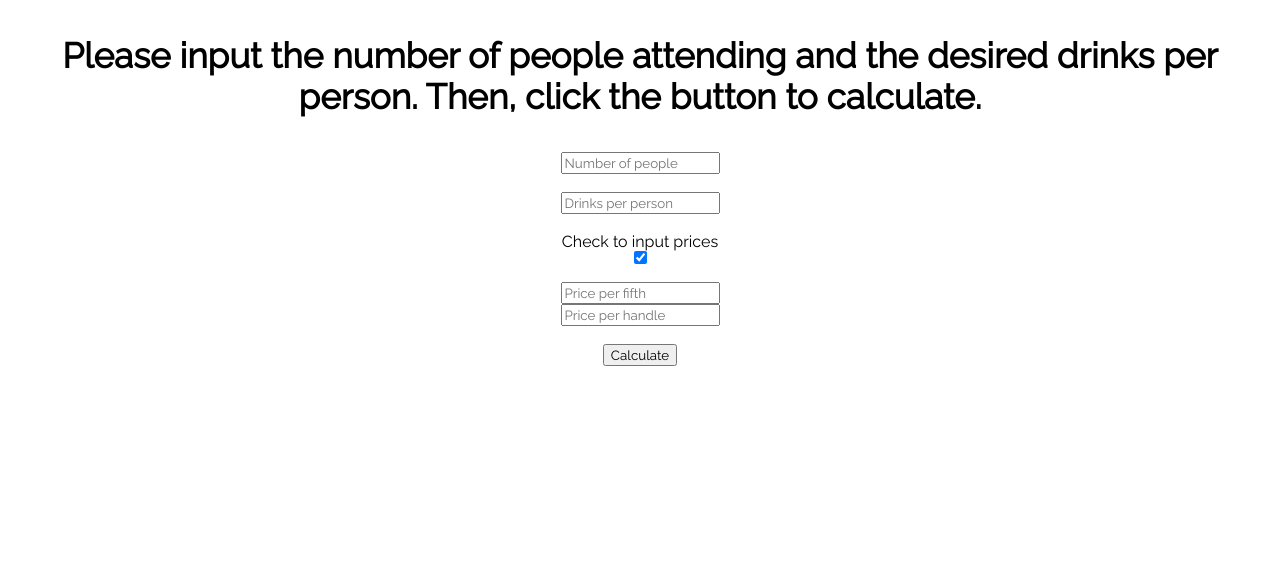
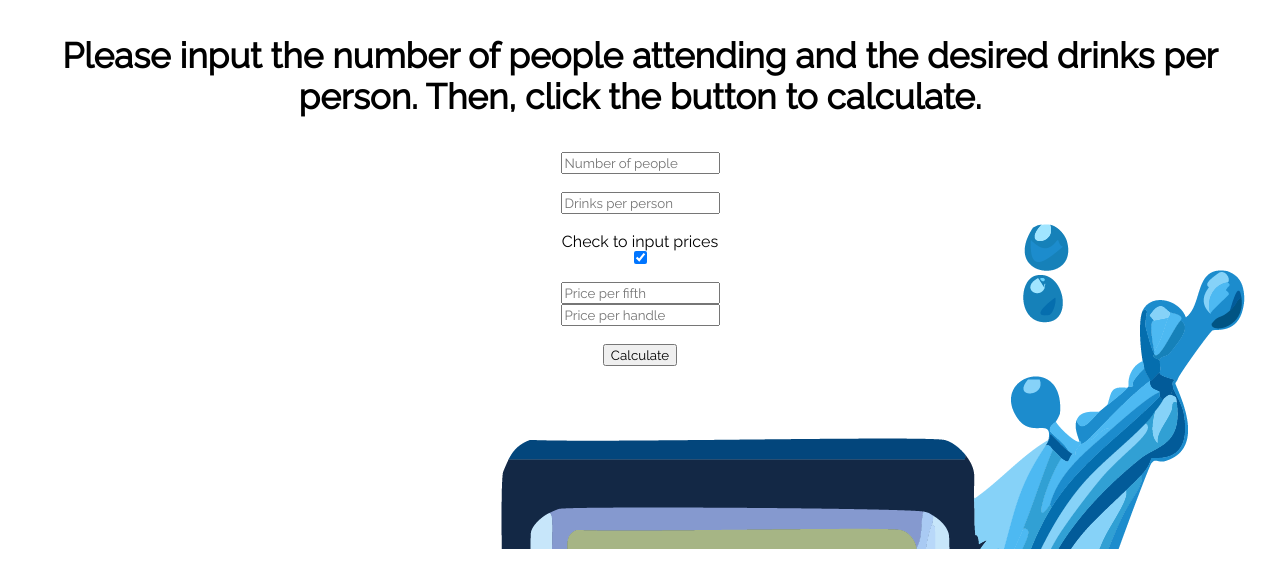
Before and after one commit to zachjaffery/calculator, a plain HTML site: page index.html in a window 1280 px wide. Drawn offline with Linux system fonts and the light colour scheme; a web font is replaced by a local one.

Commit message:
Update index.html

```diff
--- a/index.html
+++ b/index.html
@@ -65,7 +65,7 @@
             font-size: 15px;
         }
         .bgimg {
-          background-image: url(../image/logo.png);
+          background-image: url(../images/logo.png);
           background-blend-mode: lighten;
         }
 
```
